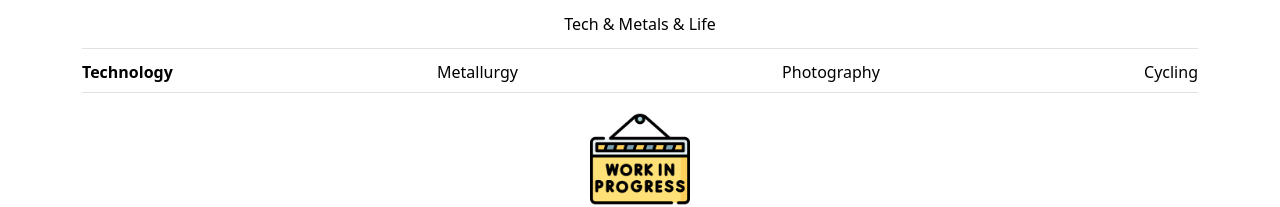
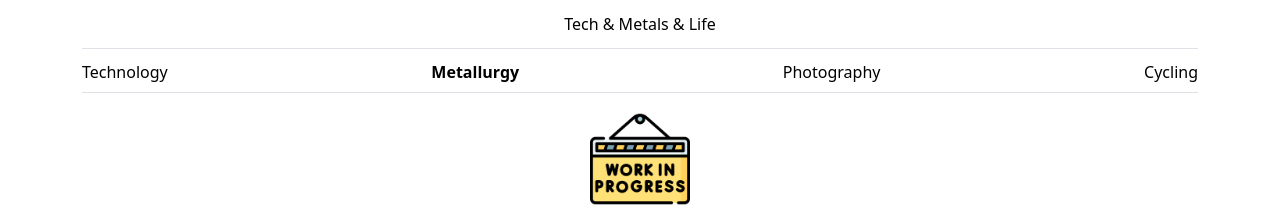
Before and after one commit to disouzam/blog-frontend-public, a React (Vite) app: page / in a window 1280 px wide. Shown: the top 207 px of the page. Built offline with nearby package versions, Linux system fonts and the light colour scheme.

Commit message:
Converted all <a> HTML tags to Link components from react-router-dom library
- And also made route scrap-bucket-optimization named as metallurgy, like the link in landing page

```diff
--- a/src/App.tsx
+++ b/src/App.tsx
@@ -2,7 +2,7 @@ import Clarity from "@microsoft/clarity";
 import { Route, Routes } from "react-router-dom";
 
 import Main from "./components/Main";
-import ScrapBucketOptimization from "./components/ScrapBucketOptimization";
+import Metallurgy from "./components/Metallurgy";
 
 function App() {
   // Make sure to add your actual project id instead of "yourProjectId".
@@ -12,11 +12,8 @@ function App() {
 
   return (
     <Routes>
-      <Route
-        path="/scrap-bucket-optimization"
-        element={<ScrapBucketOptimization />}
-      />
       <Route path="/" element={<Main />} />
+      <Route path="/metallurgy" element={<Metallurgy />} />
     </Routes>
   );
 }
--- a/src/components/ScrapBucketOptimization.tsx
+++ b/src/components/Metallurgy.tsx
@@ -1,4 +1,4 @@
-function ScrapBucketOptimization() {
+function Metallurgy() {
   return (
     <div className="text-center">
       <h2 className="display-1 link-body-emphasis mb-1">
@@ -17,4 +17,4 @@ function ScrapBucketOptimization() {
   );
 }
 
-export default ScrapBucketOptimization;
+export default Metallurgy;
--- a/src/components/NavBar.tsx
+++ b/src/components/NavBar.tsx
@@ -4,21 +4,24 @@ function NavBar() {
   return (
     <div className="nav-scroller py-1 mb-3 border-bottom">
       <nav className="nav nav-underline justify-content-between">
-        <a className="nav-item nav-link link-body-emphasis active" href="#">
+        <Link className="nav-item nav-link link-body-emphasis" to="/technology">
           Technology
-        </a>
+        </Link>
         <Link
-          className="nav-item nav-link link-body-emphasis"
-          to="/scrap-bucket-optimization"
+          className="nav-item nav-link link-body-emphasis active"
+          to="/metallurgy"
         >
           Metallurgy
         </Link>
-        <a className="nav-item nav-link link-body-emphasis" href="#">
+        <Link
+          className="nav-item nav-link link-body-emphasis"
+          to="/photography"
+        >
           Photography
-        </a>
-        <a className="nav-item nav-link link-body-emphasis" href="#">
+        </Link>
+        <Link className="nav-item nav-link link-body-emphasis" to="/cycling">
           Cycling
-        </a>
+        </Link>
       </nav>
     </div>
   );
```
